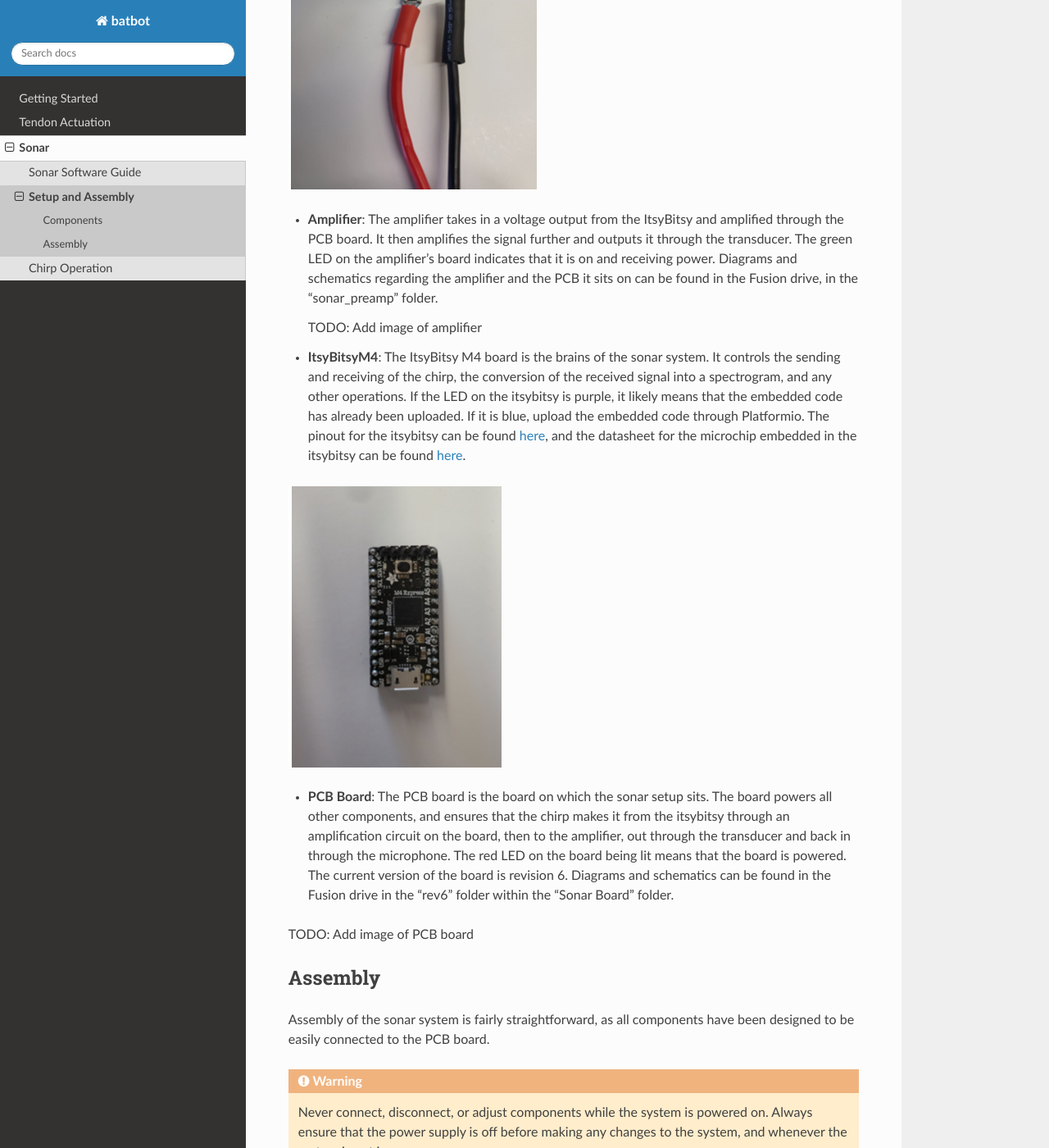
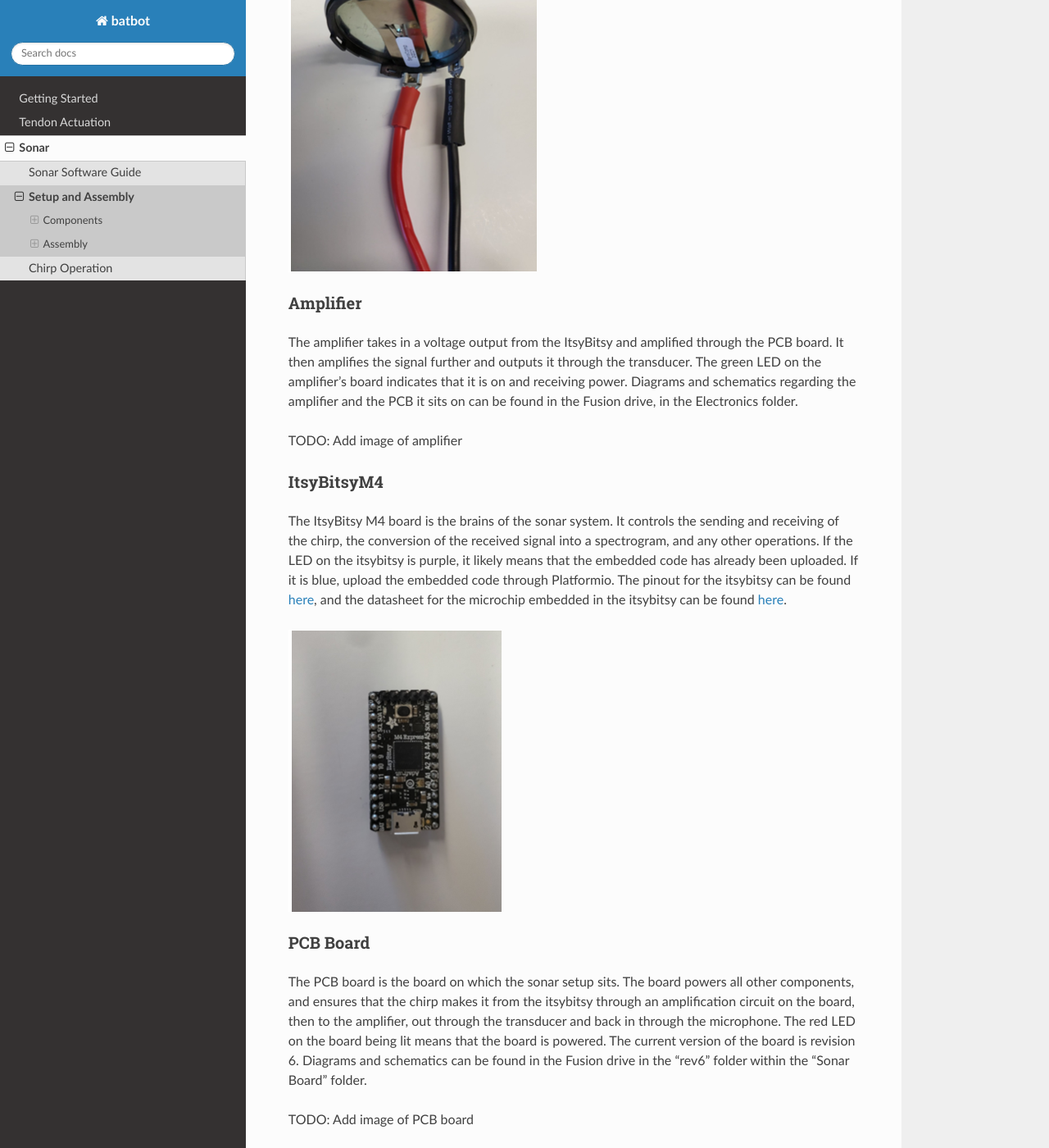
Before and after one commit to BIST-Research/batbot, a Sphinx documentation site: the page built from doc/source/sonar/setup_and_assembly.rst, in a window 1280 px wide and 1400 px high, scrolled down 1176 px. Shown: the whole window at 82% size. Built offline with Sphinx 7.4.7 and the Read the Docs theme 3.1.0, drawn with Linux system fonts in a browser that asks for light colours; some of the changed text lies outside the part shown.

```diff
--- a/doc/source/sonar/chirp_operation.rst
+++ b/doc/source/sonar/chirp_operation.rst
@@ -43,3 +43,5 @@ TODO: explain how the easiest method testing itsybitsy is to print confirmation
 
 PCB Board
 ^^^^^^^^^
+
+There is no easy way to test the PCB board itself, but if all other components have been tested and are working properly, the board is likely the issue. One way to spot a faulty board
--- a/doc/source/sonar/setup_and_assembly.rst
+++ b/doc/source/sonar/setup_and_assembly.rst
@@ -12,30 +12,45 @@ without too much difficulty.
 Components
 **********
 
-* **Microphone**: The microphone is what receives the signal (chirp) which is outputted by the transducer and reflected off of a target.
-  The microphone is connected to a Weipu connector, which is connected to the hand-twisted wires that connect it to the rest of the system. The microphone should always be oriented towards the target.
+Microphone
+^^^^^^^^^^
+
+The microphone is what receives the signal (chirp) which is outputted by the transducer and reflected off of a target.
+The microphone is connected to a Weipu connector, which is connected to the hand-twisted wires that connect it to the rest of the system. The microphone should always be oriented towards the target.
 
 .. figure:: ../img/microphone.PNG
 
-* **Transducer**: The transducer takes in a voltage and outputs the signal (chirp). It is connected to the rest of the system by a power and ground wire, connected to the connection points on the transducer itself.
-  The transducer should always be oriented towards the target.
+Transducer
+^^^^^^^^^^
+
+The transducer takes in a voltage and outputs the signal (chirp). It is connected to the rest of the system by a power and ground wire, connected to the connection points on the transducer itself.
+The transducer should always be oriented towards the target.
 
 .. figure:: ../img/transducer.PNG
 
-* **Amplifier**: The amplifier takes in a voltage output from the ItsyBitsy and amplified through the PCB board. It then amplifies the signal further and outputs it through the transducer.
-  The green LED on the amplifier’s board indicates that it is on and receiving power. Diagrams and schematics regarding the amplifier and the PCB it sits on can be found in the Fusion drive, in the “sonar_preamp” folder.
+Amplifier
+^^^^^^^^^
 
-  TODO: Add image of amplifier
+The amplifier takes in a voltage output from the ItsyBitsy and amplified through the PCB board. It then amplifies the signal further and outputs it through the transducer.
+The green LED on the amplifier’s board indicates that it is on and receiving power. Diagrams and schematics regarding the amplifier and the PCB it sits on can be found in the Fusion drive, in the Electronics folder.
 
-* **ItsyBitsyM4**: The ItsyBitsy M4 board is the brains of the sonar system. It controls the sending and receiving of the chirp, the conversion of the received signal into a spectrogram,
-  and any other operations. If the LED on the itsybitsy is purple, it likely means that the embedded code has already been uploaded. If it is blue, upload the embedded code through Platformio.
-  The pinout for the itsybitsy can be found `here <http://learn.adafruit.com/introducing-adafruit-itsybitsy-m4/pinouts>`__, and the datasheet for the microchip embedded in the itsybitsy can be found `here <https://ww1.microchip.com/downloads/aemDocuments/documents/MCU32/ProductDocuments/DataSheets/SAM-D5x-E5x-Family-Data-Sheet-DS60001507.pdf>`__.
+TODO: Add image of amplifier
+
+ItsyBitsyM4
+^^^^^^^^^^^
+
+The ItsyBitsy M4 board is the brains of the sonar system. It controls the sending and receiving of the chirp, the conversion of the received signal into a spectrogram,
+and any other operations. If the LED on the itsybitsy is purple, it likely means that the embedded code has already been uploaded. If it is blue, upload the embedded code through Platformio.
+The pinout for the itsybitsy can be found `here <http://learn.adafruit.com/introducing-adafruit-itsybitsy-m4/pinouts>`__, and the datasheet for the microchip embedded in the itsybitsy can be found `here <https://ww1.microchip.com/downloads/aemDocuments/documents/MCU32/ProductDocuments/DataSheets/SAM-D5x-E5x-Family-Data-Sheet-DS60001507.pdf>`__.
 
 .. figure:: ../img/itsybitsy.PNG
 
-- **PCB Board**: The PCB board is the board on which the sonar setup sits. The board powers all other components, and ensures that the chirp makes it from the itsybitsy through an amplification circuit on the board,
-  then to the amplifier, out through the transducer and back in through the microphone. The red LED on the board being lit means that the board is powered. The current version of the board is revision 6.
-  Diagrams and schematics can be found in the Fusion drive in the “rev6” folder within the “Sonar Board” folder.
+PCB Board
+^^^^^^^^^
+
+The PCB board is the board on which the sonar setup sits. The board powers all other components, and ensures that the chirp makes it from the itsybitsy through an amplification circuit on the board,
+then to the amplifier, out through the transducer and back in through the microphone. The red LED on the board being lit means that the board is powered. The current version of the board is revision 6.
+Diagrams and schematics can be found in the Fusion drive in the “rev6” folder within the “Sonar Board” folder.
 
 TODO: Add image of PCB board
 
@@ -49,7 +64,9 @@ Assembly of the sonar system is fairly straightforward, as all components have b
     Never connect, disconnect, or adjust components while the system is powered on. Always ensure that the power supply is off before making any changes to the system, and whenever the system is not in use.
 
 
-- Amplifier
+
+Amplifier
+^^^^^^^^^
 
 The first step is to connect the amplifier to the PCB board. The amplifier has 5 pins on the underside of one end, and 4 pins on the underside
 of the other end. Align the pins with their corresponding holes on the PCB board and insert the amplifier into the board. This may take some wiggling,
--- a/doc/source/sonar/sonar.rst
+++ b/doc/source/sonar/sonar.rst
@@ -6,6 +6,8 @@ Sonar
 This page documents the Sonar System for the BIST batbot project. This documentation is updated to the rev6 PCB,
 and will need to be updated for future revisions. Any significant software or hardware changes should also be updated in this documentation.
 
+TODO: Include a brief documentation for each file within the fieldbot repository, in the sonar-software section.
+
 .. toctree::
    :maxdepth: 1
 
```
Also changed, not shown: other parts of doc/source/sonar/setup_and_assembly.rst (+30 -4 lines), doc/source/getting_started/hardware_setup.rst (+5 -5 lines), doc/source/sonar/sonar_software.rst (+8 -0 lines).
